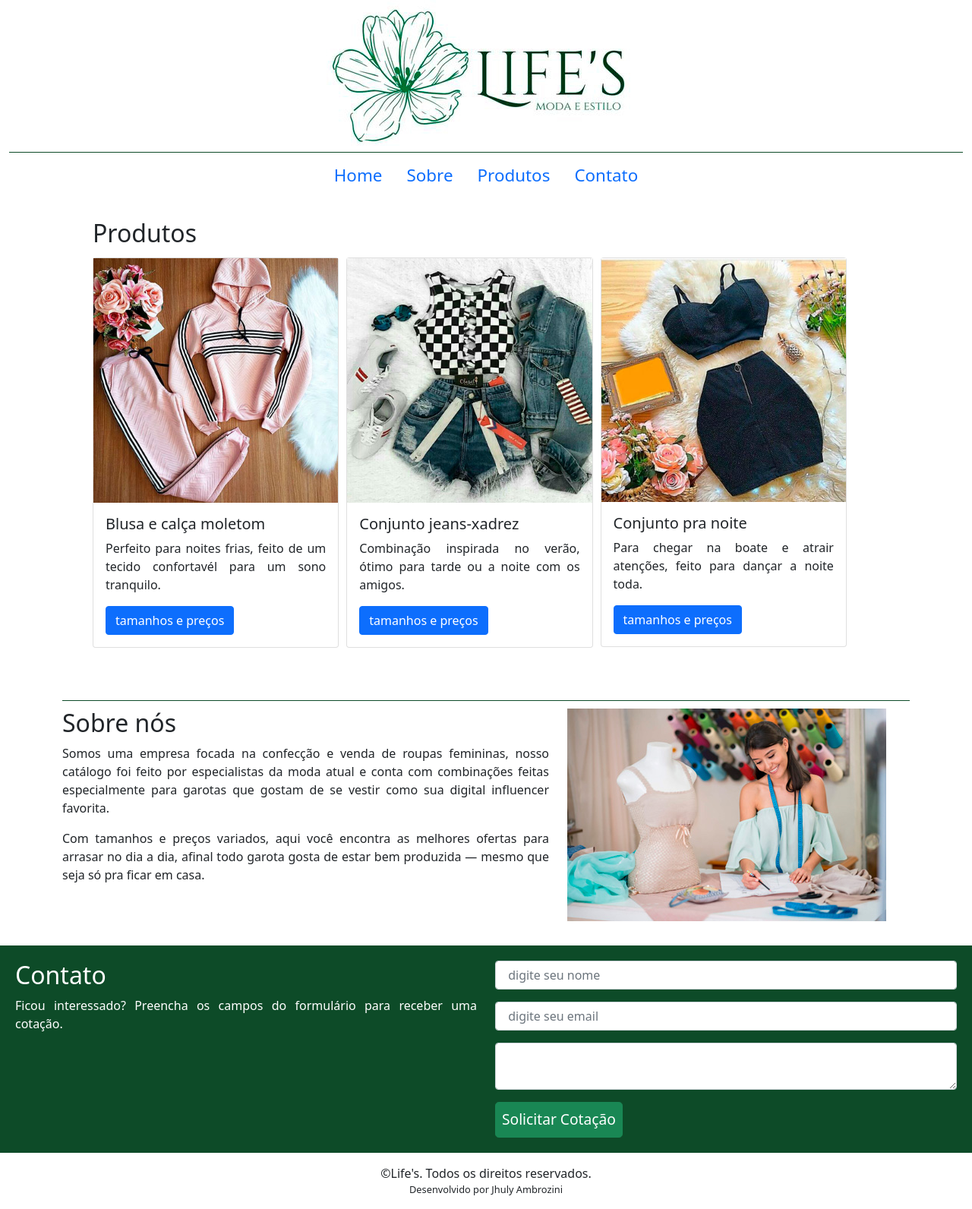
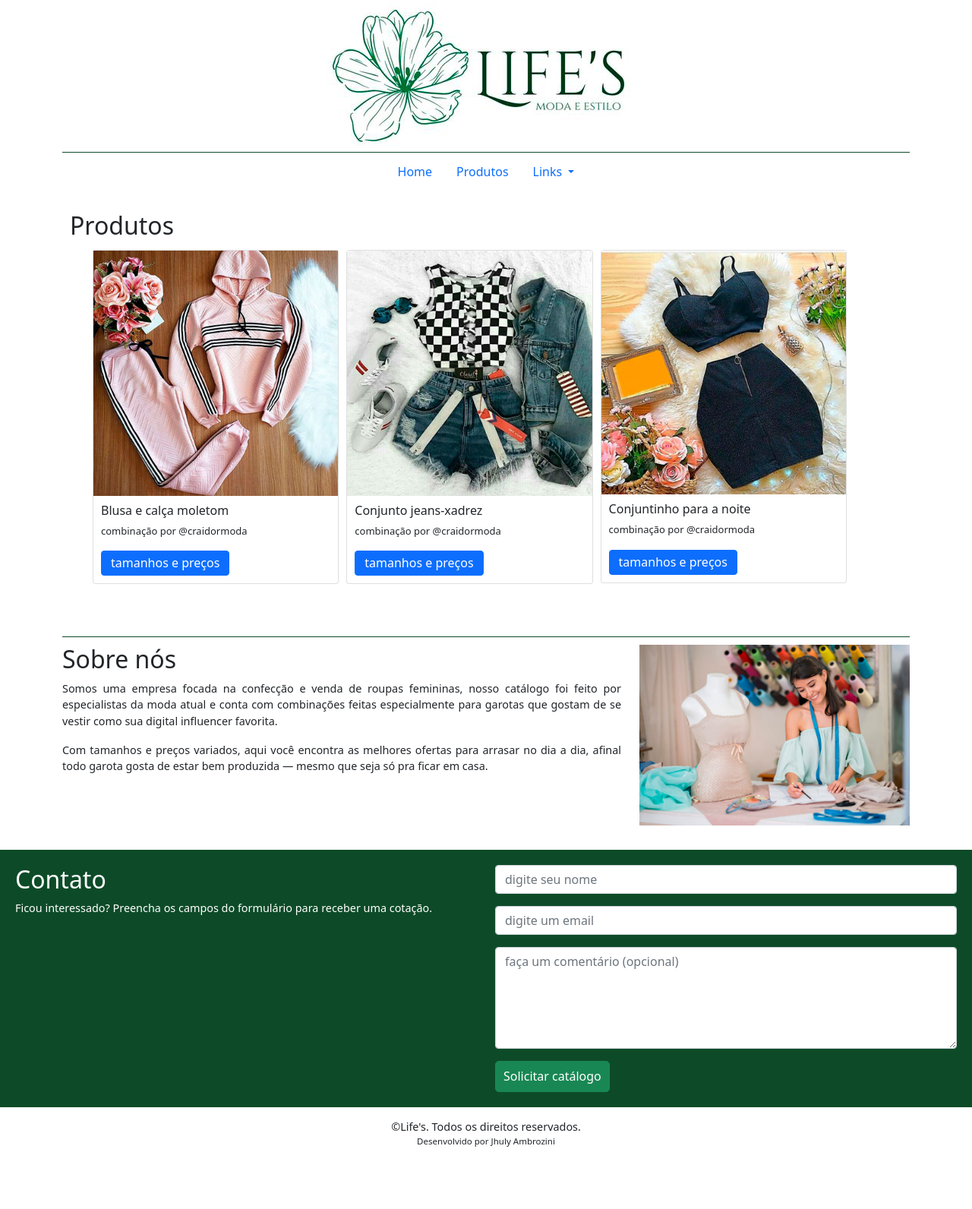
Before and after one commit to jhulyambrozini/projeto-lifes, a website: page index.html in a window 1280 px wide. Shown: the whole page at 76% size. After the commit the page ends 1528 px from the top, so only its background shows below. Drawn offline with Linux system fonts and the light colour scheme.

Commit message:
refactor: changing navbar

```diff
--- a/index.html
+++ b/index.html
@@ -17,16 +17,26 @@
 <body>
 
     <header>
-        <div class="container-fluid">
-                <div class="text-center">
-                    <img src="./images/Life's-logo.jpg" class="img-fluid" class="rounded" alt="Logo, uma flor verde de fundo transparente e ao lado o nome Life's, abaixo a frase 'moda e estilo' de tamanho pequeno, também de cor verde ">
+        <div class="container">
+                <div class="border-line-bottom">
+                    <div class="text-center">
+                        <img src="./images/Life's-logo.jpg" class="img-fluid" class="rounded" alt="Logo, uma flor verde de fundo transparente e ao lado o nome Life's, abaixo a frase 'moda e estilo' de tamanho pequeno, também de cor verde ">
+                    </div>
                 </div>
                 <div class="col">
                     <ul class="nav justify-content-center">
-                        <li class="nav-item"><a class="nav-link active" href="">Home</a></li>
-                        <li class="nav-item"><a class="nav-link" href="#sobre">Sobre</a></li>
+                        <li class="nav-item"><a class="nav-link active" href="#top">Home</a></li>
                         <li class="nav-item"><a class="nav-link" href="#produtos">Produtos</a></li>
-                        <li class="nav-item"><a class="nav-link" href="#contato">Contato</a></li>
+
+                        <li class="nav-item dropdown">
+                            <a class="nav-link dropdown-toggle" href="#" role="button" data-bs-toggle="dropdown" aria-expanded="false">
+                              Links
+                            </a>
+                            <ul class="dropdown-menu">
+                              <li><a class="dropdown-item" href="#sobre">Sobre</a></li>
+                              <li><a class="dropdown-item" href="#contato">Contato</a></li>
+                            </ul>
+                        </li>
                     </ul>
                 </div>
         </div>
@@ -40,12 +50,12 @@
 
                     <h2 class="produtos">Produtos</h2>
 
-                    <div class="aling">
+                    <div class="aling-card">
                         <div class="card">
                             <img src="./images/conjunto-moleton.jpg" alt="Blusa e calça moletom rosa." class="img-fluid">
                             <div class="card-body">
                                 <h5 class="card-title">Blusa e calça moletom</h5>
-                                <p class="card-text" >Perfeito para noites frias, feito de um tecido confortavél para um sono tranquilo.</p>
+                                <p class="card-text">combinação por @craidormoda</p>
                                 <a class="btn btn-primary" data-bs-toggle="modal" data-bs-target="#modal-1" >tamanhos e preços</a>
                             </div>
                         </div>
@@ -54,16 +64,16 @@
                             <img src="./images/conjunto-xadrez-jeans.jpg" alt="conjunto com cropped xadrez, jaqueta e short jeans, tênis branco e óculos de sol redondo." class="img-fluid">
                             <div class="card-body">
                                 <h5 class="card-title">Conjunto jeans-xadrez</h5>
-                                <p class="card-text">Combinação inspirada no verão, ótimo para tarde ou a noite com os amigos.</p>
-                                <a class="btn btn-primary" data-bs-toggle="modal" data-bs-target="#modal-2">tamanhos e preços</a>
+                                <p class="card-text">combinação por @craidormoda</p>
+                               <a class="btn btn-primary" data-bs-toggle="modal" data-bs-target="#modal-2">tamanhos e preços</a>
                             </div>
                         </div>
 
                         <div class="card">
                             <img src="./images/conjuto-noite.jpg" alt="Conjunto de saia justa e cropped azul escuro. " class="img-fluid">
                             <div class="card-body">
-                                <h5 class="card-title">Conjunto pra noite</h5>
-                                <p class="card-text" id="padding">Para chegar na boate e atrair atenções, feito para dançar a noite toda.</p>
+                                <h5 class="card-title">Conjuntinho para a noite</h5>
+                                <p class="card-text">combinação por @craidormoda</p>
                                 <a class="btn btn-primary" data-bs-toggle="modal" data-bs-target="#modal-3">tamanhos e preços</a>
                             </div>
                         </div>
@@ -76,16 +86,18 @@
     </section>
 
     <section class="container">
-        <div id="border-line">
+        <div class="border-line-top">
             <div id="sobre" >
                 <div class="row">
-                    <div class="col-md-7 col-sm-12" >
+                    <div class="col-lg-8 col-sm-12" >
                         <h2 >Sobre nós</h2>
                         <p>Somos uma empresa focada na confecção e venda de roupas femininas, nosso catálogo foi feito por especialistas da moda atual e conta com combinações feitas especialmente para garotas que gostam de se vestir como sua digital influencer favorita.</p>
                         <p>Com tamanhos e preços variados, aqui você encontra as melhores ofertas para arrasar no dia a dia, afinal todo garota gosta de estar bem produzida — mesmo que seja só pra ficar em casa.</p>
                     </div>
-                    <div class="col-md-5 col-sm-12">
-                        <img src="./images/fazendo-roupas.jpg" alt="Uma mulher escrevendo no carderno com um busto de manequin ao seu lado, atrás há varios tecidos de cores diversificadas" class="img-fluid">
+                    <div class="col-lg-4">
+                        <div class="text-center-img">
+                            <img src="./images/fazendo-roupas.jpg" alt="Uma mulher escrevendo no carderno com um busto de manequin ao seu lado, atrás há varios tecidos de cores diversificadas" class="img-fluid" class="rounded">
+                        </div>
                     </div>
                 </div>
             </div>
@@ -93,38 +105,36 @@
 
     </section>
 
-    <section  id ="contato">
-    <div  classe ="container-fluid" >
-        <div  class ="row " >
-            <div  class =" col-md-6 col-sm-12 " >
+    <section  id="contato">
+    <div  classe="container-fluid" >
+        <div  class ="row" >
+            <div  class ="col-md-6 col-sm-12" >
                 <h2 > Contato </h2 >
                 <p > Ficou interessado? Preencha os campos do formulário para receber uma cotação. </p >
             </div >
-            <div  class ="col-md-6 col-sm-12" >
-                <form  classe =" form" >
+            <div  class="col-md-6 col-sm-12" >
+                <form  classe ="form" >
 
-                    <div  class ="input-group " >
-                        <input  class =" form-control " type =" text " name =" nome " placeholder =" digite seu nome " >
+                    <div  class="input-group" >
+                        <input  class ="form-control" type="text" name="nome" placeholder="digite seu nome" required >
                     </div >
 
-                    <div  class ="input-group " >
-                        <input  class =" form-control " type =" text " name =" email " placeholder =" digite seu email " >
+                    <div  class ="input-group" >
+                        <input  class="form-control" type="email" name="email" required placeholder="digite um email" >
                     </div >
 
-                    <div  class =" input-group  " >
-                        <textarea   class =" form-control " name ="" linhas =" 5 " > </textarea >
-                    </div >
-
-                    <button  type =" submit " class =" btn btn-lg btn-success " > Solicitar Cotação </button >
+                    <div  class="input-group" >
+                        <textarea class="form-control" name="text" rows="5" wrap="soft" placeholder="faça um comentário (opcional)"></textarea>
+                    </div>
+                        <button  type="submit" class ="btn btn-lg btn-success"> Solicitar catálogo </button>
 
                 </form >
 
             </div >
         </div >
     </div >
+
     </section >
-
-
     <div class="modal fade" id="modal-1">
         <div class="modal-dialog">
             <div class="modal-content">
--- /dev/null
+++ b/package.json
@@ -0,0 +1,5 @@
+{
+  "dependencies": {
+    "git-commit-msg-linter": "^4.2.1"
+  }
+}
--- a/style/custom.css
+++ b/style/custom.css
@@ -11,6 +11,10 @@ body {
 
 header {
     width: auto;
+}
+
+.border-line-bottom {
+    border-bottom: 1px solid #0D4B28;
 }
 
 li.nav-item {
@@ -27,20 +31,44 @@ section p {
     text-align: justify;
 }
 
-#border-line {
+/* style sobre */
+
+#sobre {
+    padding-top: 10px;
+}
+
+.border-line-top {
     border-top: 1px solid #0D4B28;
 }
+
+
+.text-center-img {
+    text-align: center !important;
+}
+
+/* style produtos */
 
 .produtos {
     padding-left: 40px;
 }
 
-#sobre {
-    padding-top: 10px;
+.card {
+    width: 30%;
+    float: left;
+    margin: 5px;
+    height: auto;
 }
 
-.text-center {
-    border-bottom: 1px solid #0D4B28;
+.aling-card {
+    padding-left: 35px;
+}
+
+/* style form*/
+
+#contato {
+    background-color: #0D4B28;
+    color: white;
+    padding: 20px;
 }
 
 input,
@@ -53,21 +81,8 @@ textarea {
     font-size: 1.2rem;
 }
 
-.card {
-    width: 30%;
-    float: left;
-    margin: 5px;
-}
 
-.aling {
-    padding-left: 35px;
-}
-
-#contato {
-    background-color: #0D4B28;
-    color: white;
-    padding: 20px;
-}
+/* style footer*/
 
 footer {
     display: block;
@@ -82,14 +97,32 @@ footer small {
     display: block;
 }
 
+@media (max-width: 1440px) {
+    col.col-md-4 {
+
+        flex-wrap: nowrap;
+    }
+}
+
 /*tablet*/
-@media (max-width: 926px) {
+@media (max-width: 768px) {
     li.nav-item {
         font-size: 1.2rem;
     }
 
-    .col-md-5 {
-        width: 41%;
+    .aling-card {
+        padding-left: 30px;
+    }
+
+    p.card-text {
+        text-align: justify;
+    }
+
+    #sobre {
+        padding: 10px;
+    }
+
+    .col-md-4 {
         padding-top: 50px;
     }
 
@@ -102,14 +135,10 @@ footer small {
 }
 
 /*smartphone*/
-@media (max-width: 426px) {
+@media (min-width: 320px) {
 
     body {
         overflow-x: hidden;
-    }
-
-    p {
-        font-size: .9rem;
     }
 
     li.nav-item {
@@ -118,6 +147,10 @@ footer small {
 
     h2 {
         padding-left: 0px;
+    }
+
+    p {
+        font-size: .9rem;
     }
 
     .produtos {
@@ -132,33 +165,15 @@ footer small {
         line-height: 1rem;
     }
 
+    div.card {
+        flex-wrap: wrap;
+    }
+
     .card-body {
         padding: 10px;
     }
 
-    div.card {
-        flex-wrap: wrap;
-    }
-
-    #padding {
-        padding-bottom: 20px;
-    }
-
-    .col-md-5 {
-        width: auto;
-        padding-top: 5px;
-    }
-
-    .btn {
-        line-height: 1.2rem;
-    }
-
     .card-title {
-        font-size: 1rem;
-    }
-
-    .btn-lg {
-        padding: 10px;
         font-size: 1rem;
     }
 
@@ -168,4 +183,23 @@ footer small {
         font-size: small;
     }
 
+    #padding {
+        padding-bottom: 20px;
+    }
+
+    .col-md-4 {
+        width: auto;
+        padding-top: 5px;
+    }
+
+    .btn {
+        line-height: 1.2rem;
+    }
+
+    .btn-lg {
+        padding: 10px;
+        font-size: 1rem;
+    }
+
+
 }
```
Also changed, not shown: bootstrap/css/bootstrap-utilities.css, 1 other file.
